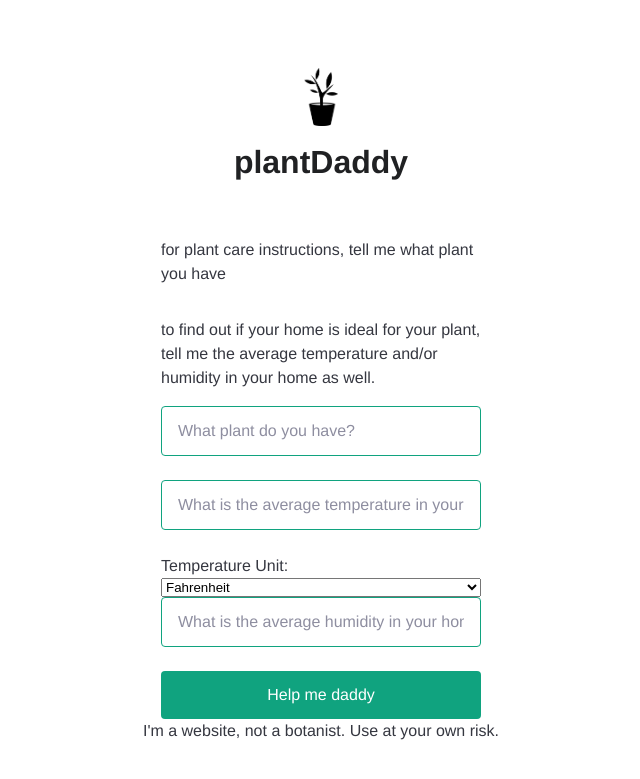
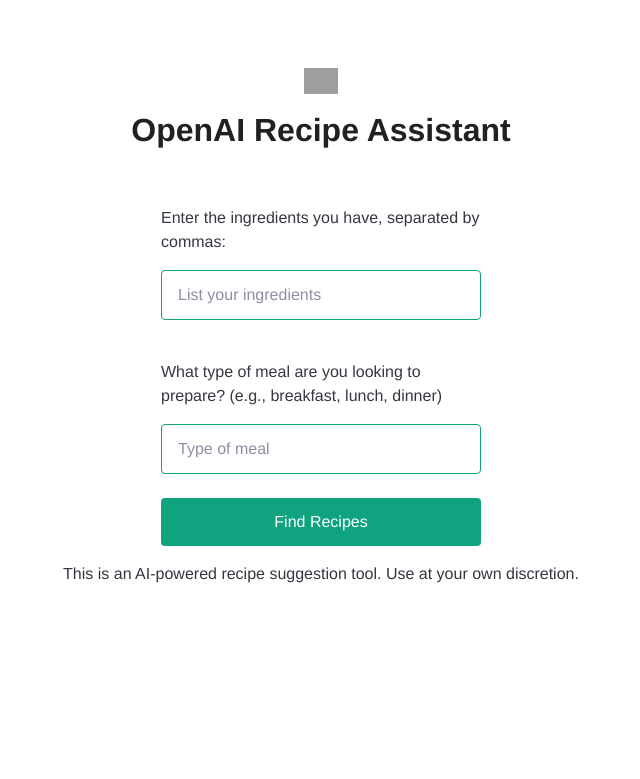
Before and after one commit to jaskinner/plantDaddy, a Flask app: page / in a window 1280 px wide. Shown: the top 779 px of the page, without its empty margins (319-959 px from the left). Run offline with Flask 2, Linux system fonts and the light colour scheme; some web fonts are replaced; grey boxes are pictures that could not be loaded.

Commit message:
mealtime

```diff
--- a/app.py
+++ b/app.py
@@ -10,29 +10,17 @@
 @app.route("/", methods=("GET", "POST"))
 def index():
     if request.method == "POST":
-        plant = request.form["plant"]
-        temp = request.form["temp"]
-        humidity = request.form["humidity"]
-        temp_unit = request.form.get("temp_unit", "F")
+        foods = request.form["foods"].split(",")  # Assuming ingredients are comma-separated
+        meal = request.form["meal"]
 
-        if temp and humidity:
-            response = openai.Completion.create(
-                model="text-davinci-003",
-                prompt=plant_env(plant, temp, humidity, temp_unit),
-                max_tokens=1024,
-                n=1,
-                stop=None,
-                temperature=0.1
-            )
-        else:
-            response = openai.Completion.create(
-                model="text-davinci-003",
-                prompt=plant_rec(plant),
-                max_tokens=1024,
-                n=1,
-                stop=None,
-                temperature=0.1
-            )
+        response = openai.Completion.create(
+            model="text-davinci-003",
+            prompt=meal_rec(meal, foods),
+            max_tokens=1024,
+            n=1,
+            stop=None,
+            temperature=0.1
+        )
 
         return redirect(url_for("index", result=response.choices[0].text))
 
@@ -40,35 +28,9 @@
     result = result if result else ""
     return render_template("index.html", result=Markup(result))
 
-def plant_rec(plant):
-    return """Based on the following criteria, if the Name represents a plant, what are care instructions for it?
-                If it's not a plant, ask to repeat.
-                Please respond in a block of html/css for readability
-
-Plant Name: {}
-""".format(plant)
-
-def to_celsius(fahrenheit):
-    return (fahrenheit - 32) * 5.0/9.0
-
-def plant_env(plant, temp, humidity, temp_unit):
-    if temp_unit == "F":
-        temp_in_c = to_celsius(float(temp))
-        temperature_string = f"{temp}°F ({temp_in_c:.2f}°C)"
-    else:
-        temperature_string = f"{temp}°C"
-
-    return """Based on the following criteria, is this a good plant for my home environment?
-                Please respond in a block of html/css for readability
-
-Plant Name: {}
-Average Home Temperature: {}
-Average Home Humidity: {}%
-""".format(plant, temperature_string, humidity)
-
-@app.route('/health', methods=['GET'])
-def health_check():
-    return "Healthy", 200
+def meal_rec(meal, ingredients):
+    ingredient_list = ", ".join(ingredients)  # Assuming 'ingredients' is a list
+    return f"""Based on the following ingredients: {ingredient_list}, what are some {meal} recipes I can make with what I have in the pantry? send in html format"""
 
 if __name__ == '__main__':
     port = int(os.getenv('PORT', 5000))
--- a/templates/index.html
+++ b/templates/index.html
@@ -1,31 +1,25 @@
 <!DOCTYPE html>
+<html>
 <head>
-  <title>plantDaddy</title>
-  <link
-    rel="shortcut icon"
-    href="{{ url_for('static', filename='plant.png') }}"
-  />
+    <title>OpenAI Recipe Assistant</title>
+    <link rel="shortcut icon" href="{{ url_for('static', filename='icon.png') }}" />
     <link rel="stylesheet" href="{{ url_for('static', filename='main.css') }}" />
 </head>
-
 <body>
-  <img src="{{ url_for('static', filename='plant.png') }}" class="icon" />
-  <h3>plantDaddy</h3>
+    <img src="{{ url_for('static', filename='icon.png') }}" class="icon" />
+    <h3>OpenAI Recipe Assistant</h3>
     <form action="/" method="post">
-    <p>for plant care instructions, tell me what plant you have</p>
-    <p>to find out if your home is ideal for your plant, tell me the average temperature and/or humidity in your home as well.</p>
-    <input type="text" name="plant" placeholder="What plant do you have?" required />
-    <input type="text" name="temp" placeholder="What is the average temperature in your home?" />
-    <label for="temp_unit">Temperature Unit:</label>
-    <select name="temp_unit">
-        <option value="F" selected>Fahrenheit</option>
-        <option value="C">Celsius</option>
-    </select>
-    <input type="text" name="humidity" placeholder="What is the average humidity in your home?" />
-    <input type="submit" value="Help me daddy" />
+        <p>Enter the ingredients you have, separated by commas:</p>
+        <input type="text" name="foods" placeholder="List your ingredients" required />
+        <p>What type of meal are you looking to prepare? (e.g., breakfast, lunch, dinner)</p>
+        <input type="text" name="meal" placeholder="Type of meal" required />
+        <input type="submit" value="Find Recipes" />
     </form>
     {% if result %}
     <div class="result">{{ result }}</div>
     {% endif %}
-  I'm a website, not a botanist. Use at your own risk.
+    <footer>
+        <p>This is an AI-powered recipe suggestion tool. Use at your own discretion.</p>
+    </footer>
 </body>
+</html>
```
Lines whose indentation alone changed are shown as unchanged.
